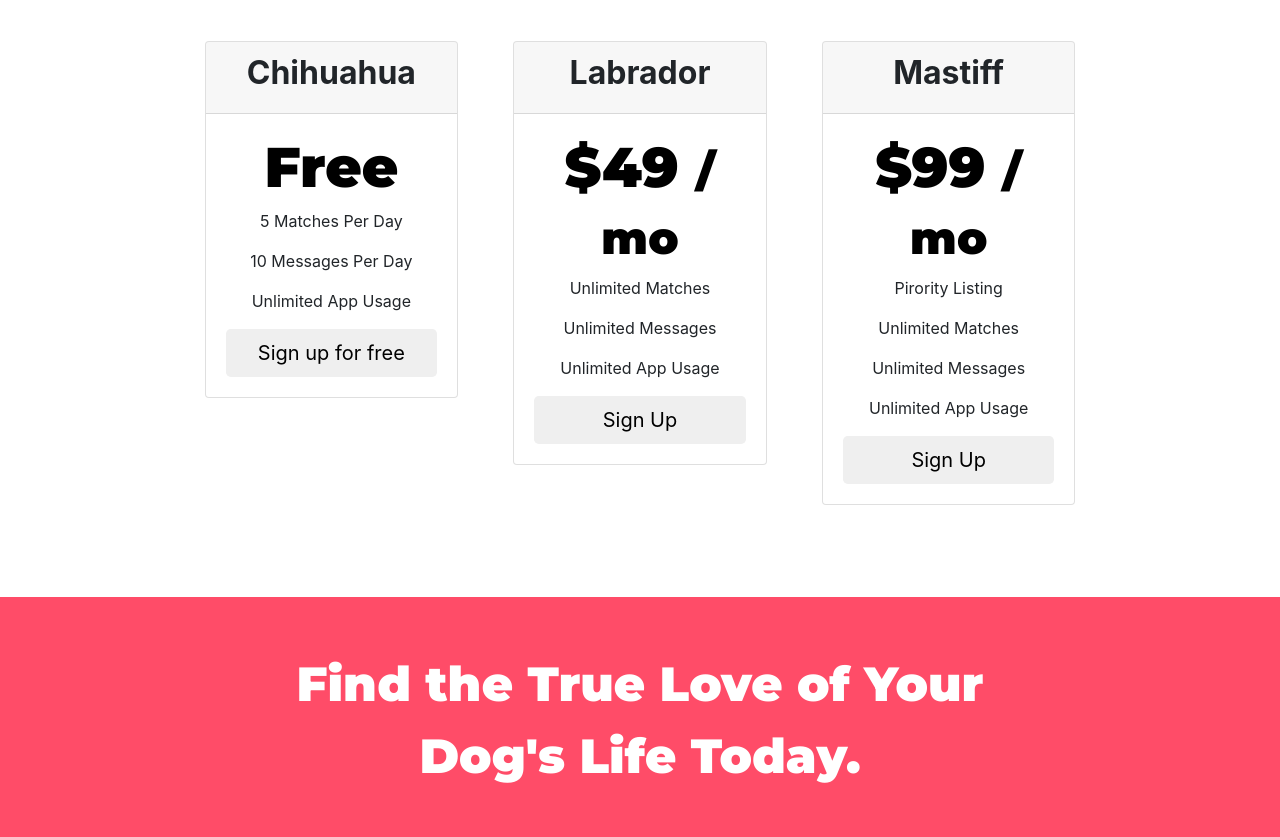
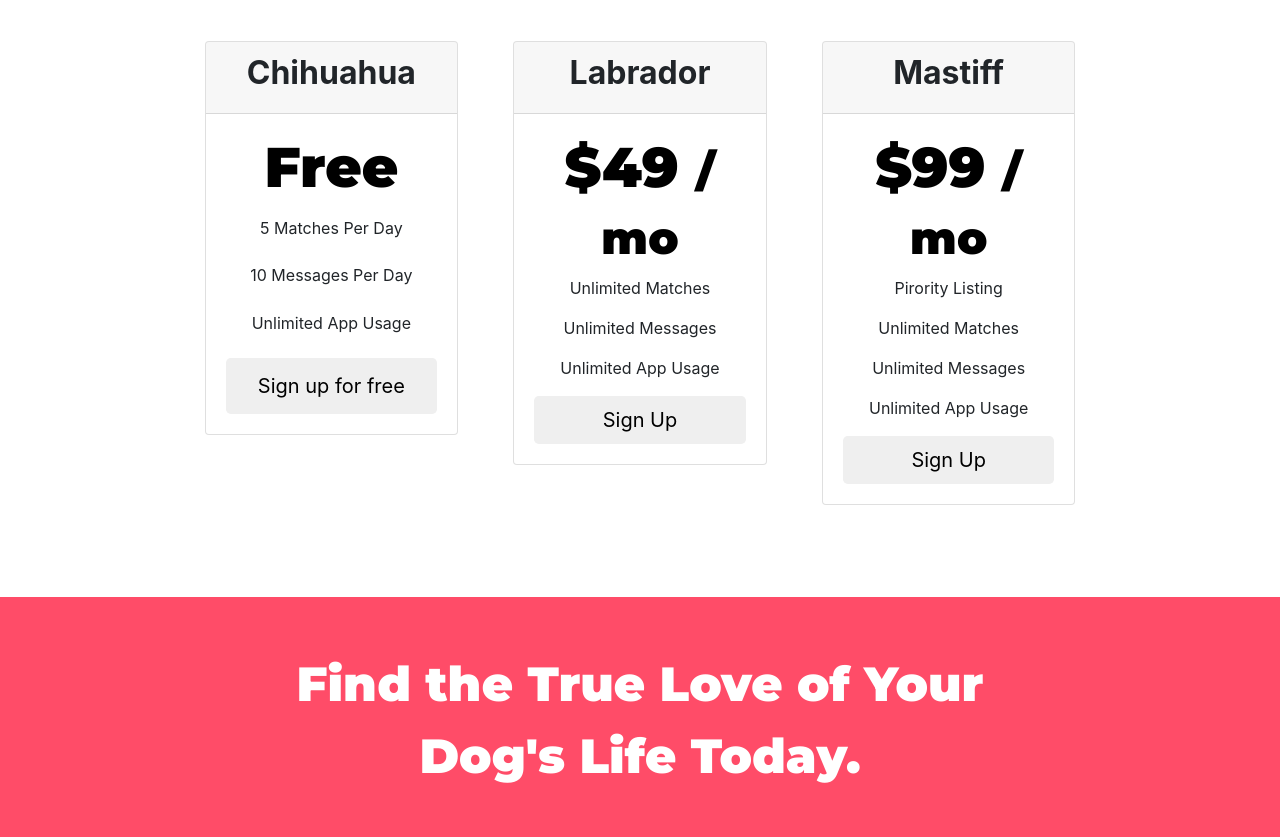
Before and after one commit to tsahil01/tindog, a plain HTML site: page index.html in a window 1280 px wide. Shown: the part 1838-2675 px from the top of the page. Drawn offline with nearby package versions, Linux system fonts and the light colour scheme.

Commit message:
Update styles.css
update sign in button by align in same line

```diff
--- a/css/styles.css
+++ b/css/styles.css
@@ -100,6 +100,12 @@
     text-align: center;
     padding: 5% 15%;
 }
+
+.card-body{
+    min-height: 20rem;
+    display: grid;
+}
+
 .card-body h1{
     color: black;
 }
```
